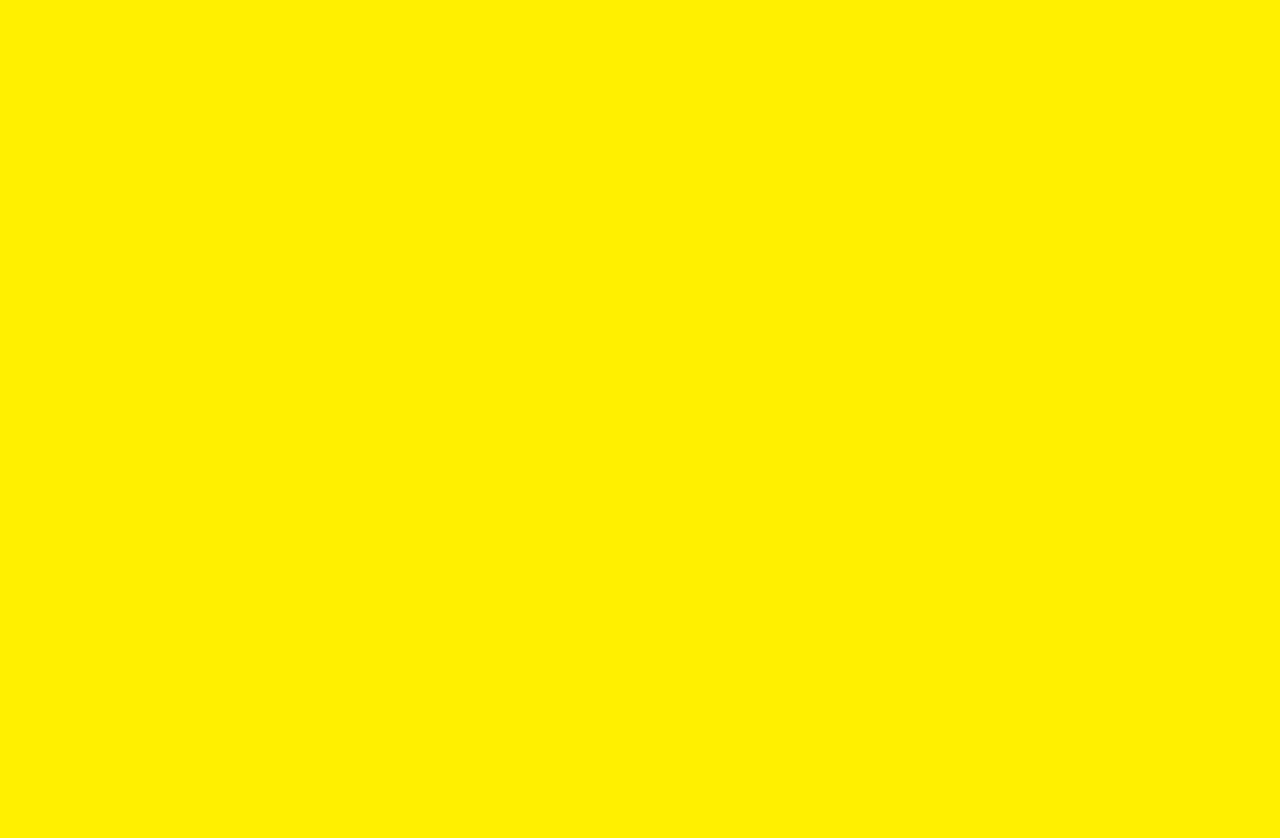
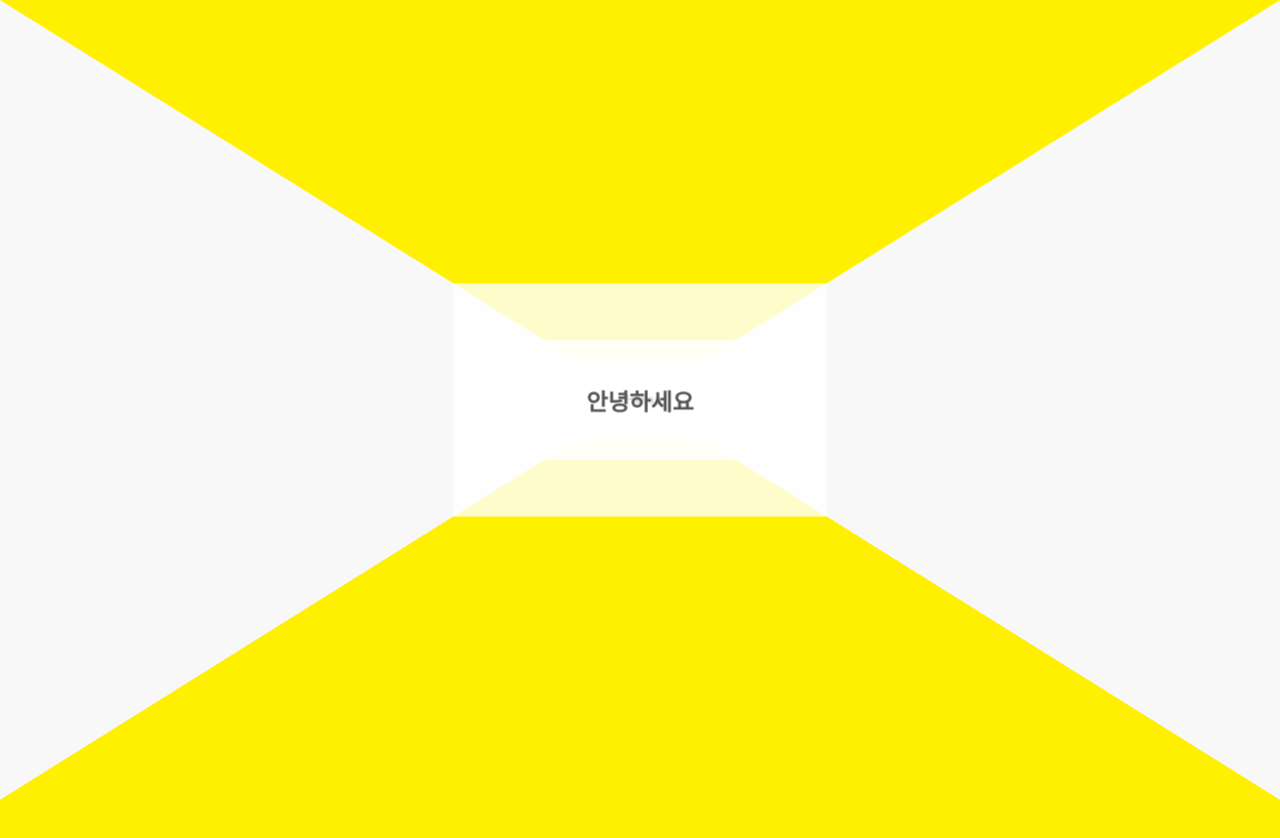
Before and after one commit to AyoungWon/3D-Wall, a plain HTML site: page index.html in a window 1280 px wide. Shown: the top 838 px of the page. Drawn offline with Linux system fonts and the light colour scheme.

Commit message:
css기본 완성

```diff
--- a/css/index.css
+++ b/css/index.css
@@ -6,3 +6,65 @@ body {
     background: #fff000;
     transition: background .5s;
 }
+
+.world {
+    position: fixed;
+    left: 0;
+    top: 0;
+    width: 100vw;
+    height: 100vh;
+    perspective: 1000px;
+}
+.stage {
+    position: absolute;
+    left: 0;
+    top: 0;
+    width: 100vw;
+    height: 100vh;
+    transform-style: preserve-3d;
+}
+.house {
+    width: 100vw;
+    height: 100vh;
+    transform-style: preserve-3d;
+    transform: translateZ(-490vw);
+}
+.wall {
+    position: absolute;
+    left: 0;
+    top: 0;
+    width: 100vw;
+    height: 100vh;
+    background-color: rgba(255,255,255, 0.8);
+}
+.wall-left {
+    width: 1000vw;
+    background-color: #f8f8f8;
+    transform: rotateY(90deg) translateZ(-500vw);
+}
+.wall-right {
+    width: 1000vw;
+    background-color: #f8f8f8;
+    transform: rotateY(90deg) translateZ(-400vw);
+}
+.wall-front-a {
+    transform: translateZ(300vw);
+}
+.wall-front-b {
+    transform: translateZ(50vw);
+}
+.wall-front-c {
+    transform: translateZ(-200vw);
+}
+.wall-front-d {
+    transform: translateZ(-500vw);
+}
+.wall-content {
+    display: flex;
+    align-items: center;
+    justify-content: center;
+    height: 100vh;
+}
+.wall-title {
+    font-size: 5rem;
+}
--- a/index.html
+++ b/index.html
@@ -5,7 +5,7 @@
     <meta name="viewport" content="width=device-width, initial-scale=1.0">
     <link rel="stylesheet" href="/css/index.css">
     <link rel="stylesheet" href="/css/reset.css">
-    <title>3D wall/title>
+    <title>3D wall</title>
 </head>
 <body>
 <!--     <div class="progress-bar-con">
```
